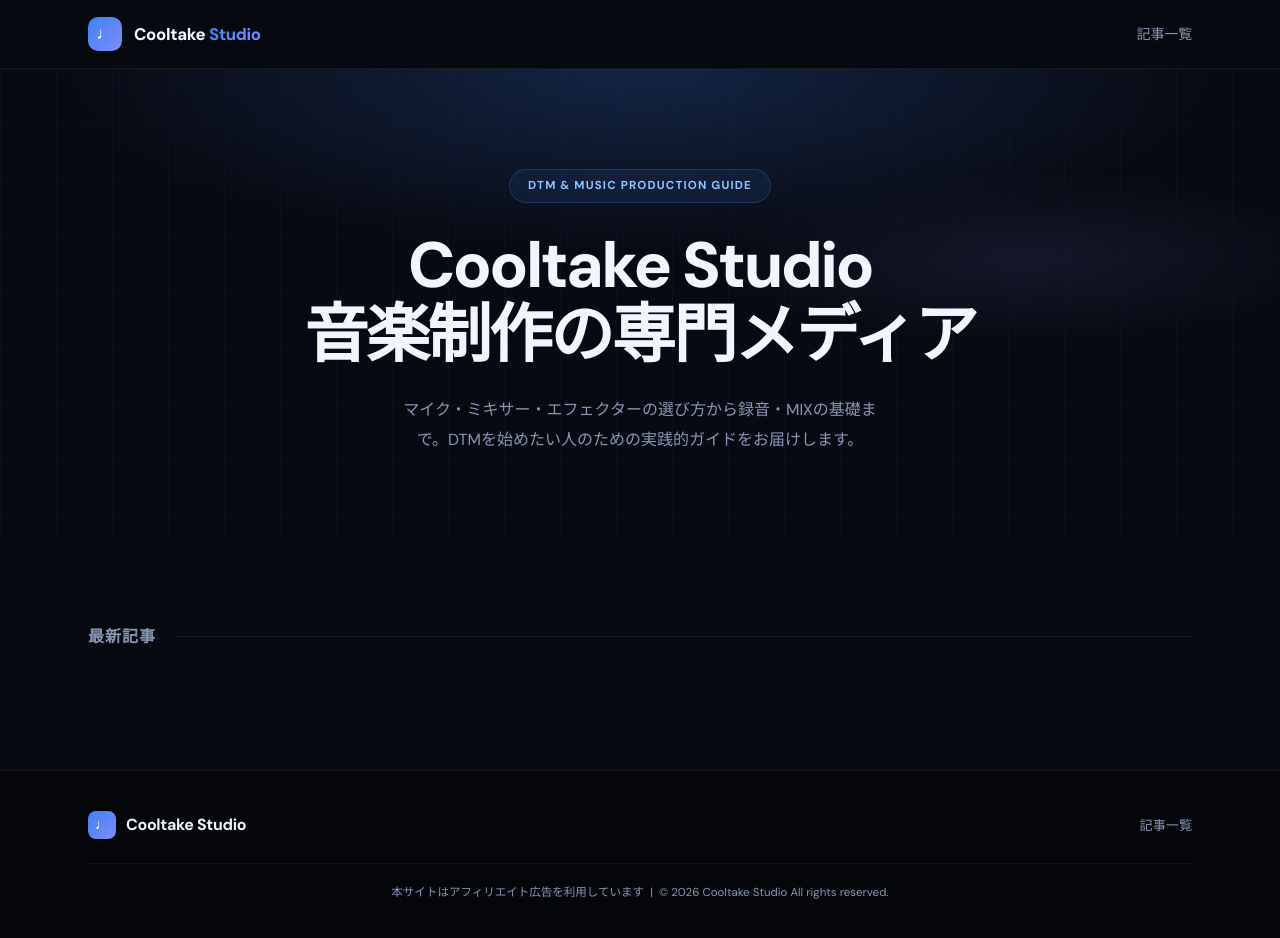
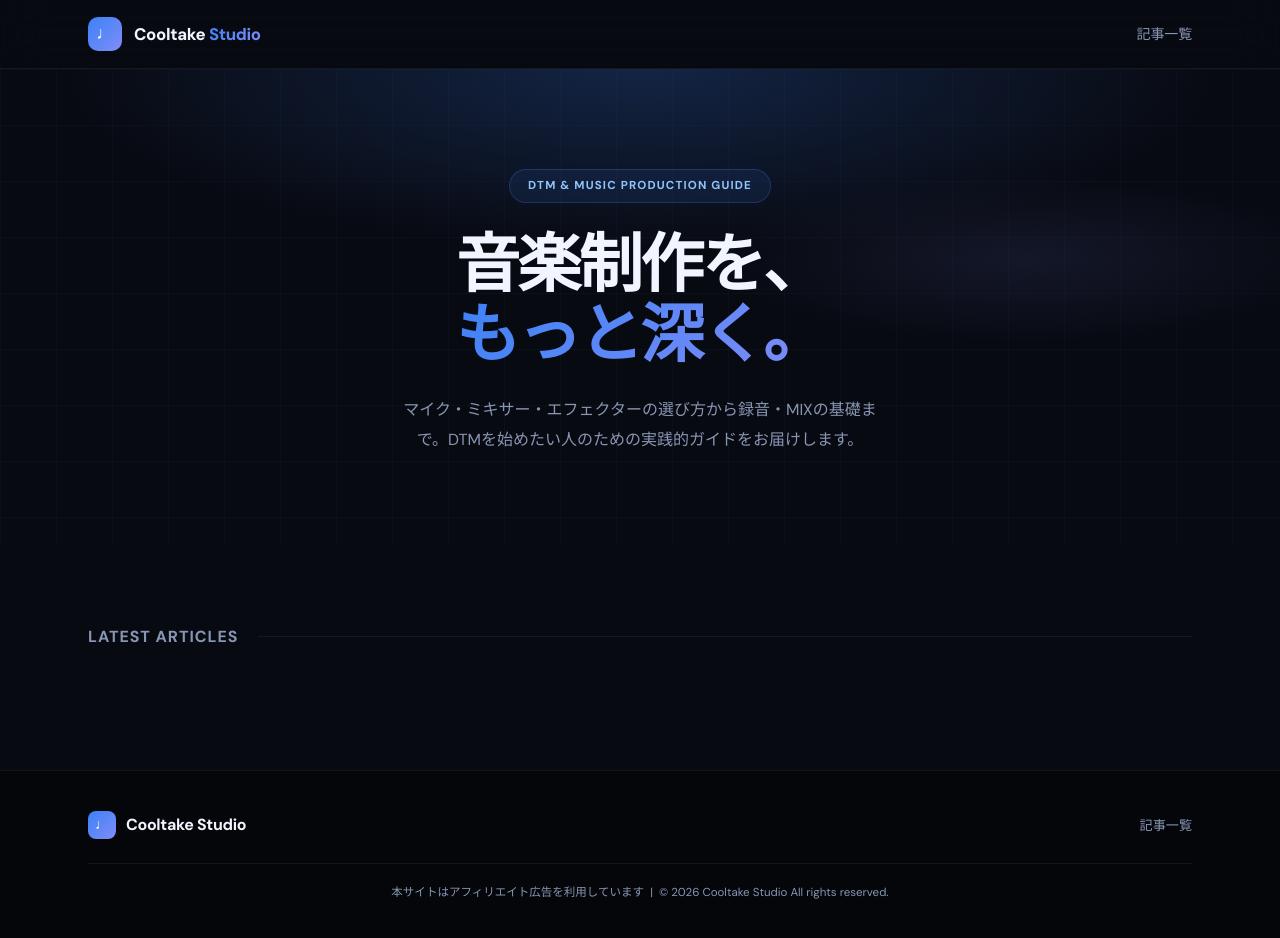
Before and after one commit to cooltake/cooltake.github.io, a Jekyll site: the page built from index.md, in a window 1280 px wide and 942 px high. Shown: the top 938 px of the window. Built offline with Jekyll 4.4.1, drawn with Linux system fonts in a browser that asks for light colours.

Commit message:
Update home.html: new hero with gradient headline

```diff
--- a/_layouts/home.html
+++ b/_layouts/home.html
@@ -3,22 +3,22 @@ layout: default
 ---
 <section class="hero">
   <div class="container">
-    <p class="hero-eyebrow">DTM & Music Production Guide</p>
-    <h1>Cooltake<span class="hero-dot"> Studio</span><br><span>音楽制作の専門メディア</span></h1>
+    <p class="hero-eyebrow">DTM &amp; Music Production Guide</p>
+    <h1>音楽制作を、<br><span class="gradient-text">もっと深く。</span></h1>
     <p class="hero-desc">マイク・ミキサー・エフェクターの選び方から録音・MIXの基礎まで。DTMを始めたい人のための実践的ガイドをお届けします。</p>
   </div>
 </section>
 <section class="section">
   <div class="container">
     <div class="section-header">
-      <h2 class="section-title">最新記事</h2>
+      <h2 class="section-title">Latest Articles</h2>
       <div class="section-line"></div>
     </div>
     <div class="article-grid">
       {% for post in site.posts %}
       <a href="{{ post.url | relative_url }}" class="article-card">
         <div class="card-meta">
-          <span class="card-tag">GUIDE</span>
+          <span class="card-tag">Guide</span>
           <span class="card-date">{{ post.date | date: "%Y.%m.%d" }}</span>
         </div>
         <h3 class="card-title">{{ post.title }}</h3>
```
